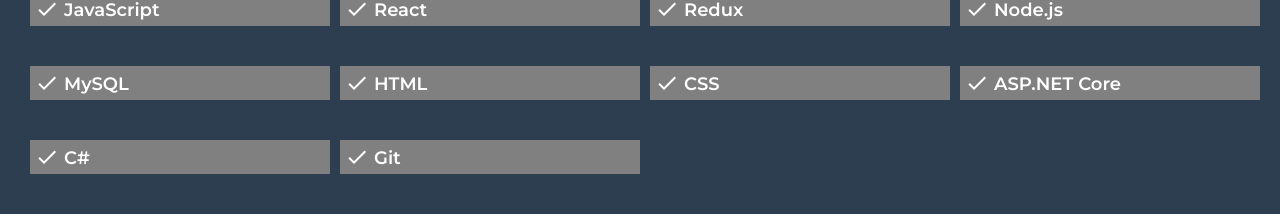
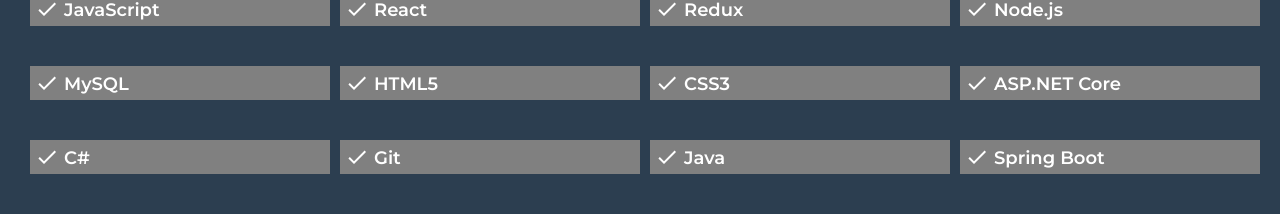
Before and after one commit to stevenGarciaDev/my-portfolio-website, a React (Create React App) app: page /about in a window 1280 px wide. Shown: the part 201-425 px from the top of the page. Built offline with nearby package versions, Linux system fonts and the light colour scheme.

Commit message:
Update skills data and compress about me picture

```diff
--- a/src/data/skills.data.js
+++ b/src/data/skills.data.js
@@ -4,11 +4,13 @@
     'Redux',
     'Node.js',
     'MySQL',
-    'HTML',
-    'CSS',
+    'HTML5',
+    'CSS3',
     'ASP.NET Core',
     'C#',
     'Git',
+    'Java',
+    'Spring Boot'
 ];
 
 export default Skills;
```
Also changed, not shown: src/assets/aboutMePic.jpg (added).
